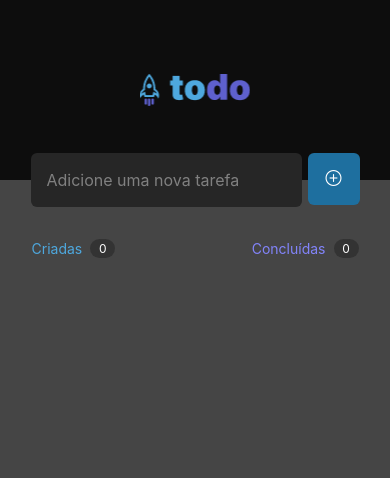
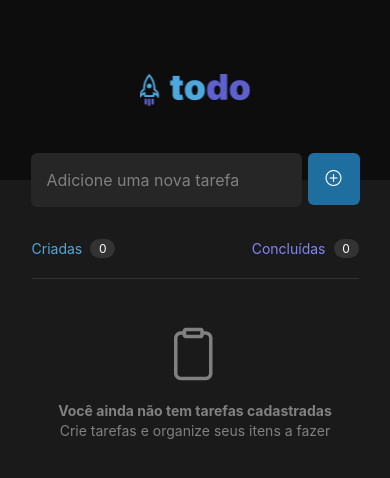
Before and after one commit to SergioTrajano/TODO---Mobile, a React Native app: screen / in a window 390 px wide. Shown: the top 478 px of the page. Built offline with nearby package versions, Linux system fonts and the light colour scheme.

Commit message:
:sparkles: feat: add flatList component

```diff
--- a/src/screens/Home/index.tsx
+++ b/src/screens/Home/index.tsx
@@ -1,8 +1,10 @@
 import { useState } from "react";
-import { View, Text, TextInput, Image, TouchableOpacity } from "react-native";
-import Icon from "react-native-vector-icons/AntDesign";
+import { View, Text, TextInput, Image, TouchableOpacity, FlatList } from "react-native";
+import Plusign from "react-native-vector-icons/AntDesign";
+import ClipBoard from "react-native-vector-icons/Ionicons";
 
 import { styles } from "./style";
+import { Task } from "../../components/Task";
 
 type Task = {
     name: string;
@@ -45,7 +47,7 @@ export function Home() {
                         style={styles.formButton}
                         onPress={handdleAddTask}
                     >
-                        <Icon
+                        <Plusign
                             name="pluscircleo"
                             size={16}
                             color="#FFFFFF"
@@ -78,6 +80,28 @@ export function Home() {
                         </View>
                     </View>
                 </View>
+
+                <FlatList
+                    data={tasks.map((task) => task.name)}
+                    renderItem={() => <Text>Oi</Text>}
+                    keyExtractor={(item: string, i: number) => `${item + i}`}
+                    showsVerticalScrollIndicator={false}
+                    ListEmptyComponent={() => (
+                        <View style={styles.emptyListElement}>
+                            <ClipBoard
+                                name="clipboard-outline"
+                                size={56}
+                                color="#808080"
+                            />
+                            <Text style={styles.emptyListTextBold}>
+                                Você ainda não tem tarefas cadastradas
+                            </Text>
+                            <Text style={styles.emptyListText}>
+                                Crie tarefas e organize seus itens a fazer
+                            </Text>
+                        </View>
+                    )}
+                />
             </View>
         </View>
     );
--- a/src/screens/Home/style.ts
+++ b/src/screens/Home/style.ts
@@ -3,6 +3,7 @@ import { StyleSheet } from "react-native";
 export const styles = StyleSheet.create({
     container: {
         flex: 1,
+        justifyContent: "center",
     },
 
     imageContainer: {
@@ -19,7 +20,7 @@ export const styles = StyleSheet.create({
 
     list: {
         flex: 1,
-        backgroundColor: "#454545",
+        backgroundColor: "#1A1A1A",
         position: "relative",
         alignItems: "center",
     },
@@ -91,4 +92,25 @@ export const styles = StyleSheet.create({
         fontSize: 12,
         textAlign: "center",
     },
+
+    emptyListElement: {
+        borderTopWidth: 1,
+        borderTopColor: "#333333",
+        width: 327,
+        height: 208,
+        alignItems: "center",
+        justifyContent: "center",
+    },
+    emptyListTextBold: {
+        fontSize: 14,
+        color: "#808080",
+        fontWeight: "bold",
+        lineHeight: 19.6,
+        marginTop: 16,
+    },
+    emptyListText: {
+        fontSize: 14,
+        color: "#808080",
+        lineHeight: 19.6,
+    },
 });
```
